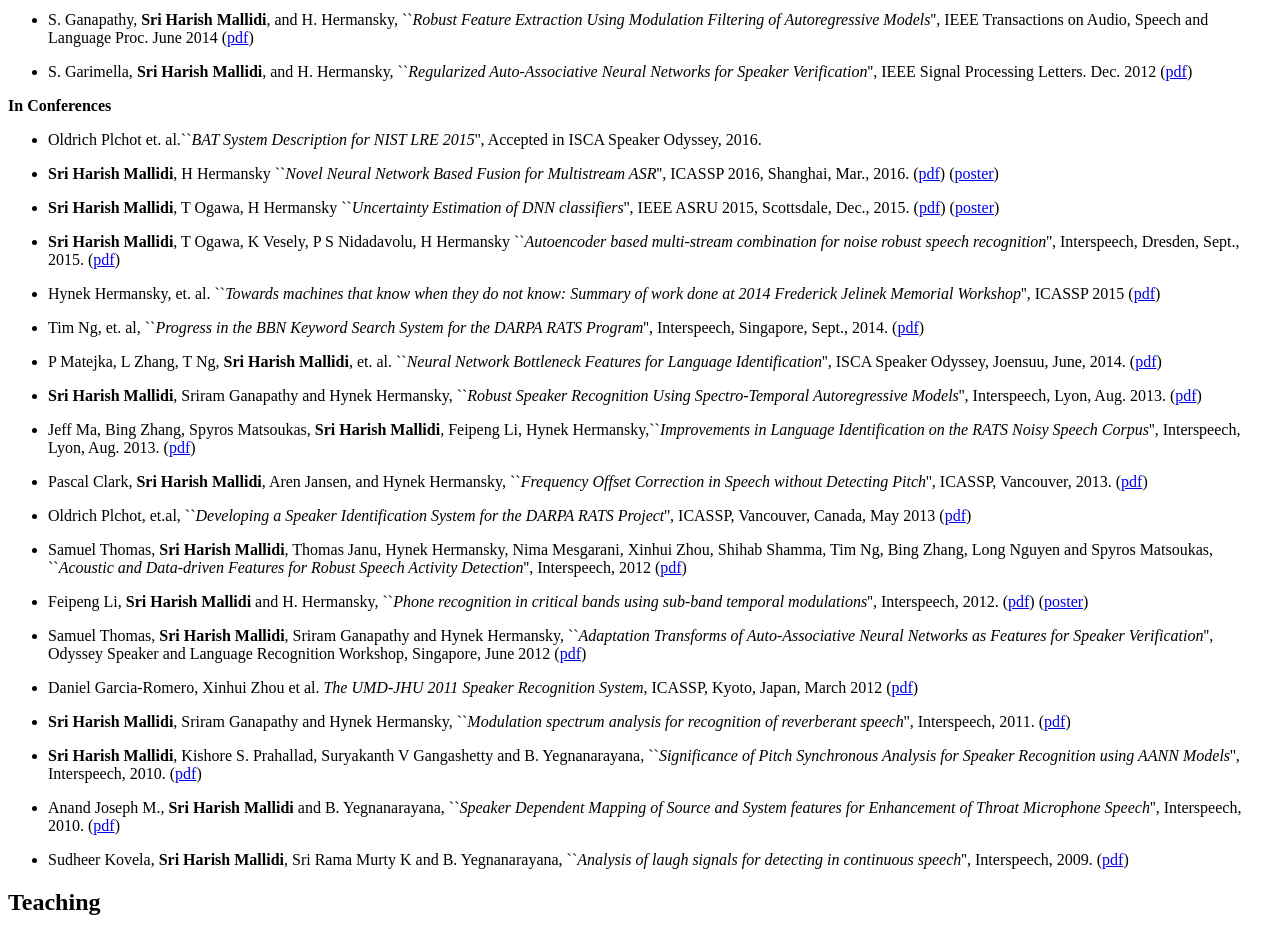
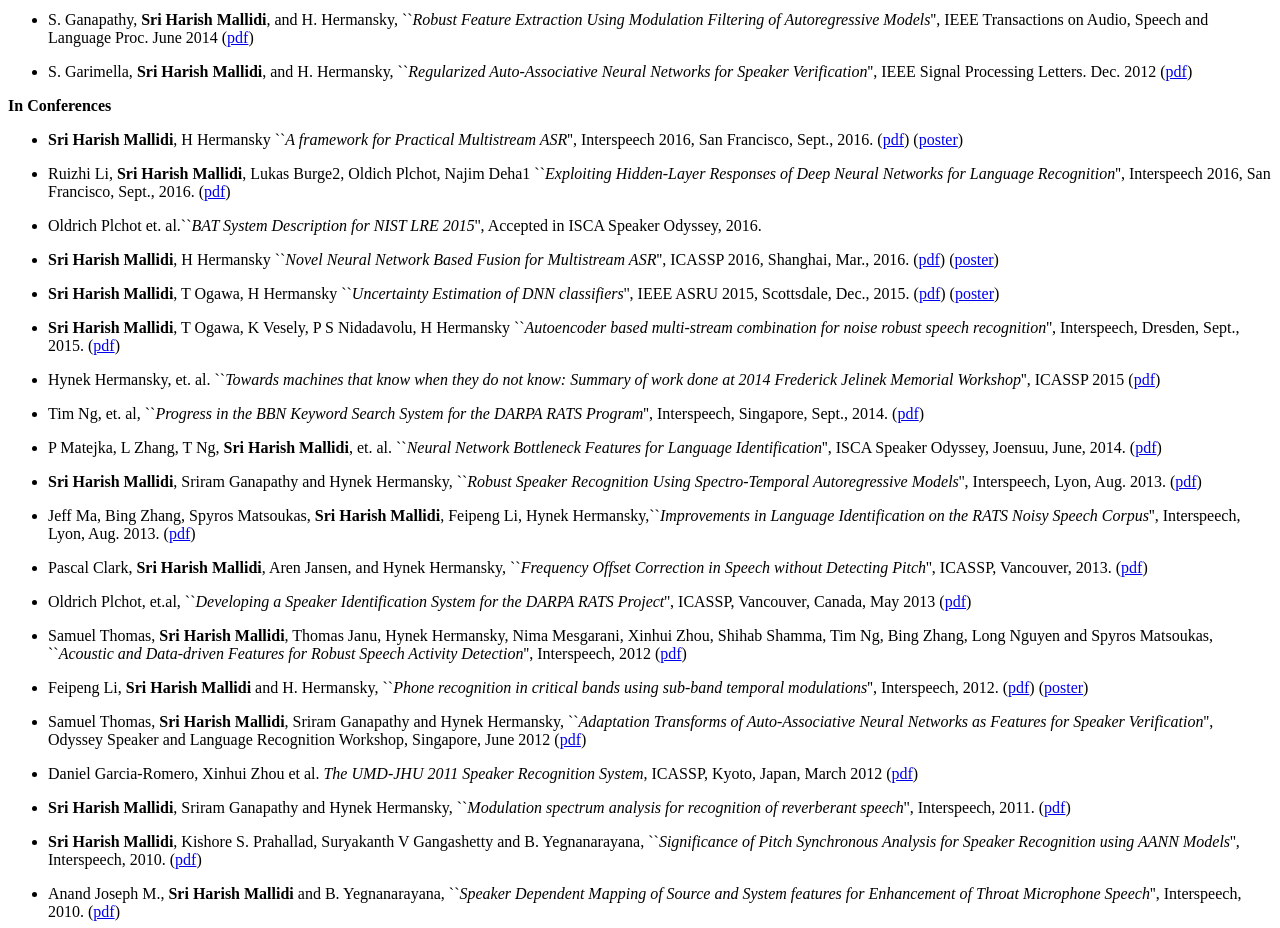
Before and after one commit to mallidi/mallidi.github.io, a plain HTML site: page index.html in a window 1280 px wide. Shown: the part 1060-1988 px from the top of the page. Drawn offline with Linux system fonts and the light colour scheme.

Commit message:
Finished adding IS2016 papers
	modified:   index.html
	new file:   pdfs/exploiting-hidden-layer.pdf
	new file:   pdfs/practical-multistream-framework.pdf

```diff
--- a/index.html
+++ b/index.html
@@ -106,6 +106,16 @@ S. Garimella, <b>Sri Harish Mallidi</b>, and H. Hermansky, ``<em>Regularized Aut
 </UL></LI>
 
 <b>In Conferences</b>
+
+<UL><LI>
+
+<b>Sri Harish Mallidi</b>, H Hermansky ``<em>A framework for Practical Multistream ASR</em>'', Interspeech 2016, San Francisco, Sept., 2016. (<a href="pdfs/Harish_icassp2016.pdf">pdf</a>) (<a href="pdfs/practical-multistream-framework.pdf">poster</a>)
+</UL></LI>
+
+<UL><LI>
+Ruizhi Li, <b>Sri Harish Mallidi</b>, Lukas Burge2, Oldich Plchot, Najim Deha1 ``<em>Exploiting Hidden-Layer Responses of Deep Neural Networks for Language Recognition</em>'', Interspeech 2016, San Francisco, Sept., 2016. (<a href="pdfs/exploiting-hidden-layer.pdf">pdf</a>)
+</UL></LI>
+
 
 <UL><LI>
 Oldrich Plchot et. al.``<em>BAT System Description for NIST LRE 2015</em>'', Accepted in ISCA Speaker Odyssey, 2016.
```
Also changed, not shown: 2 other files.
